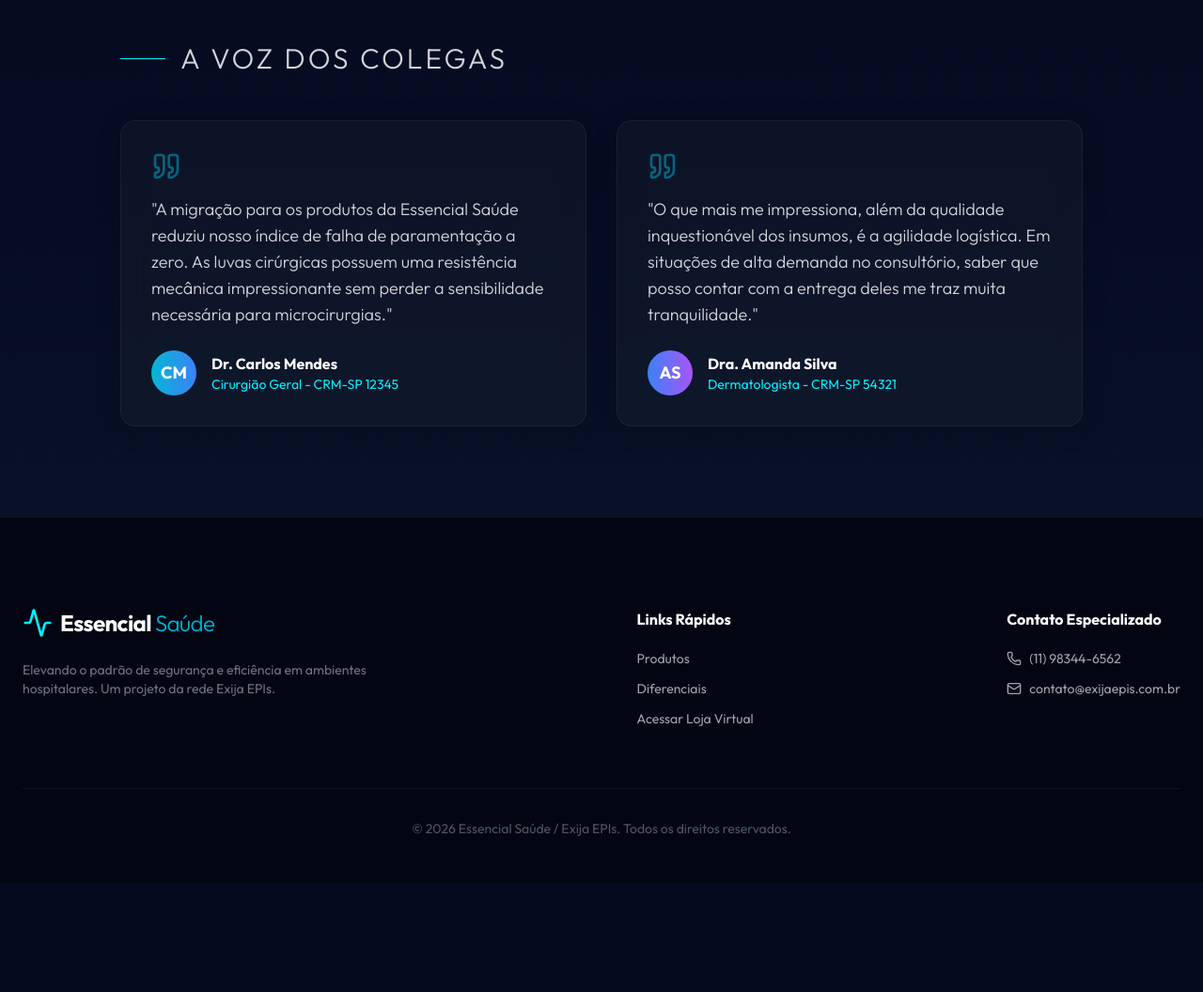
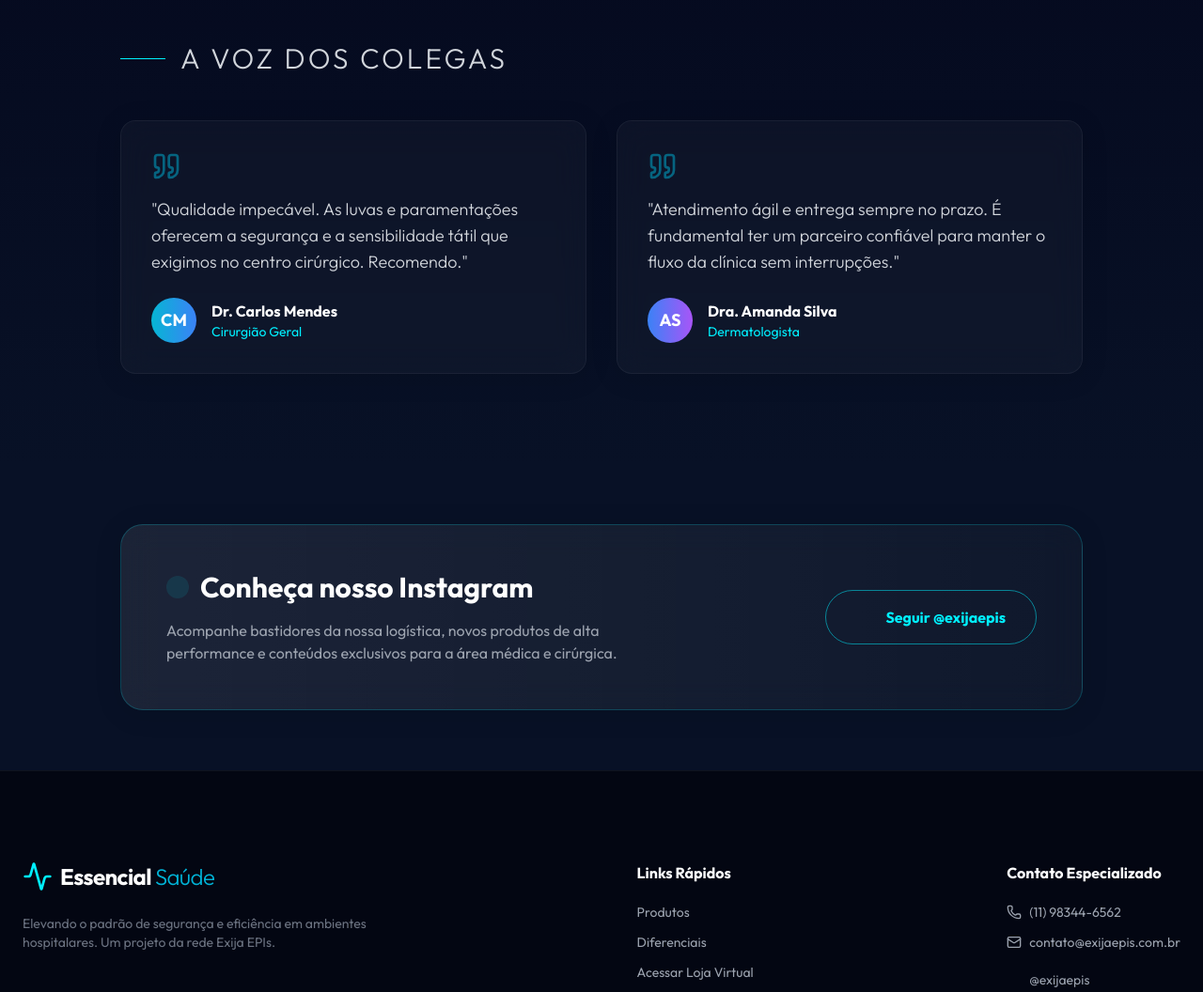
Before and after one commit to pedrorafaeloficial/exijaepis, a plain HTML site: page index.html in a window 1280 px wide. Shown: the part 2412-3468 px from the top of the page at 94% size. Before the commit the page ends 3352 px from the top, so only its background shows below. Drawn offline with nearby package versions, Linux system fonts and the light colour scheme.

Commit message:
Update index.html

```diff
--- a/index.html
+++ b/index.html
@@ -259,30 +259,53 @@
             <div class="grid md:grid-cols-2 gap-8">
                 <div class="glass-panel p-8 rounded-2xl reveal">
                     <i data-lucide="quote" class="w-8 h-8 text-soft-cyan mb-4 opacity-50"></i>
-                    <p class="text-lg text-gray-300 mb-6 font-light">"A migração para os produtos da Essencial Saúde reduziu nosso índice de falha de paramentação a zero. As luvas cirúrgicas possuem uma resistência mecânica impressionante sem perder a sensibilidade necessária para microcirurgias."</p>
+                    <p class="text-lg text-gray-300 mb-6 font-light">"Qualidade impecável. As luvas e paramentações oferecem a segurança e a sensibilidade tátil que exigimos no centro cirúrgico. Recomendo."</p>
                     <div class="flex items-center gap-4">
                         <div class="w-12 h-12 rounded-full bg-gradient-to-r from-cyan-500 to-blue-500 flex items-center justify-center font-bold text-lg">
                             CM
                         </div>
                         <div>
                             <h4 class="font-bold text-white">Dr. Carlos Mendes</h4>
-                            <p class="text-sm text-neon-cyan">Cirurgião Geral - CRM-SP 12345</p>
+                            <p class="text-sm text-neon-cyan">Cirurgião Geral</p>
                         </div>
                     </div>
                 </div>
 
                 <div class="glass-panel p-8 rounded-2xl reveal delay-100">
                     <i data-lucide="quote" class="w-8 h-8 text-soft-cyan mb-4 opacity-50"></i>
-                    <p class="text-lg text-gray-300 mb-6 font-light">"O que mais me impressiona, além da qualidade inquestionável dos insumos, é a agilidade logística. Em situações de alta demanda no consultório, saber que posso contar com a entrega deles me traz muita tranquilidade."</p>
+                    <p class="text-lg text-gray-300 mb-6 font-light">"Atendimento ágil e entrega sempre no prazo. É fundamental ter um parceiro confiável para manter o fluxo da clínica sem interrupções."</p>
                     <div class="flex items-center gap-4">
                         <div class="w-12 h-12 rounded-full bg-gradient-to-r from-blue-500 to-purple-500 flex items-center justify-center font-bold text-lg">
                             AS
                         </div>
                         <div>
                             <h4 class="font-bold text-white">Dra. Amanda Silva</h4>
-                            <p class="text-sm text-neon-cyan">Dermatologista - CRM-SP 54321</p>
+                            <p class="text-sm text-neon-cyan">Dermatologista</p>
                         </div>
                     </div>
+                </div>
+            </div>
+        </div>
+    </section>
+
+    <!-- Instagram Banner Section -->
+    <section class="py-16 px-6 relative z-10 bg-[#081126]">
+        <div class="max-w-5xl mx-auto">
+            <div class="glass-panel rounded-3xl p-8 md:p-12 flex flex-col md:flex-row items-center justify-between gap-8 reveal bg-gradient-to-r from-white/5 to-transparent border-neon-cyan/20">
+                <div class="text-center md:text-left flex-1">
+                    <div class="flex items-center gap-3 mb-4 justify-center md:justify-start">
+                        <div class="p-3 bg-neon-cyan/10 rounded-full">
+                            <i data-lucide="instagram" class="w-6 h-6 text-neon-cyan"></i>
+                        </div>
+                        <h2 class="text-3xl font-bold">Conheça nosso Instagram</h2>
+                    </div>
+                    <p class="text-gray-400 max-w-lg">Acompanhe bastidores da nossa logística, novos produtos de alta performance e conteúdos exclusivos para a área médica e cirúrgica.</p>
+                </div>
+                <div class="shrink-0">
+                    <a href="https://instagram.com/exijaepis" target="_blank" class="inline-flex items-center gap-3 px-8 py-4 rounded-full border border-neon-cyan/50 text-neon-cyan font-bold hover:bg-neon-cyan hover:text-deep-blue transition-all duration-300 group">
+                        <i data-lucide="instagram" class="w-5 h-5"></i>
+                        Seguir @exijaepis
+                    </a>
                 </div>
             </div>
         </div>
@@ -314,6 +337,9 @@
                 <span class="text-gray-400 text-sm flex items-center gap-2">
                     <i data-lucide="mail" class="w-4 h-4"></i> contato@exijaepis.com.br
                 </span>
+                <a href="https://instagram.com/exijaepis" target="_blank" class="text-gray-400 hover:text-neon-cyan text-sm flex items-center gap-2 transition-colors mt-2">
+                    <i data-lucide="instagram" class="w-4 h-4"></i> @exijaepis
+                </a>
             </div>
         </div>
         <div class="max-w-7xl mx-auto mt-16 pt-8 border-t border-white/5 text-center text-sm text-gray-600">
```
